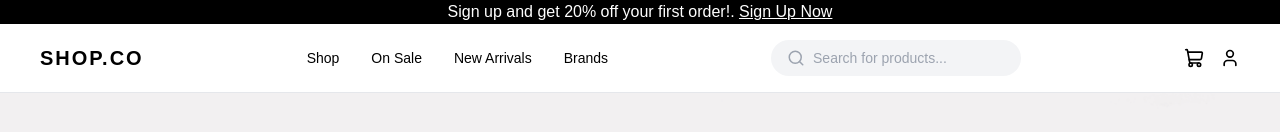
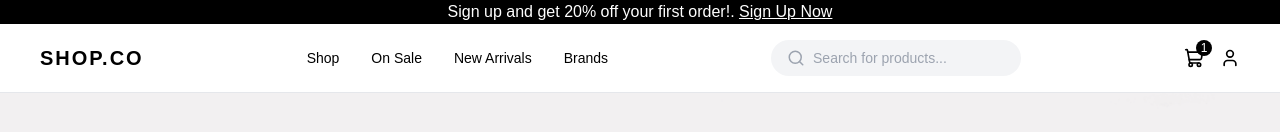
Before and after one commit to Alimzy/alimzy_store, a React (Vite) app: page / in a window 1280 px wide. Both pictures are taken after a click on the button 1193 px from the left and 58 px from the top of the page. Shown: the top 132 px of the page. Built offline with nearby package versions, Linux system fonts and the light colour scheme; a web font is replaced by a local one.

Commit message:
Introduce use effect

```diff
--- a/src/components/Navbar.jsx
+++ b/src/components/Navbar.jsx
@@ -1,6 +1,11 @@
 import { ShoppingCart, User, Search } from 'lucide-react'
+import { useState } from 'react'
+
+
 
 function Navbar() {
+  const [cartCount, setCartCount] = useState(0)
+
   return (
     <nav className="flex justify-between items-center px-10 py-4 border-b">
 
@@ -25,7 +30,14 @@ function Navbar() {
 
 
       <div className="flex items-center gap-4">
-        <button><ShoppingCart size={20} /></button>
+        <button className="relative text-xl" onClick={() => setCartCount(cartCount + 1)}>
+    <ShoppingCart size={20} />
+    {cartCount > 0 && (
+        <span className="absolute -top-2 -right-2 bg-black text-white text-xs w-4 h-4 rounded-full flex items-center justify-center">
+            {cartCount}
+        </span>
+    )}
+</button>
         <button><User size={20} /></button>
       </div>
 
```
